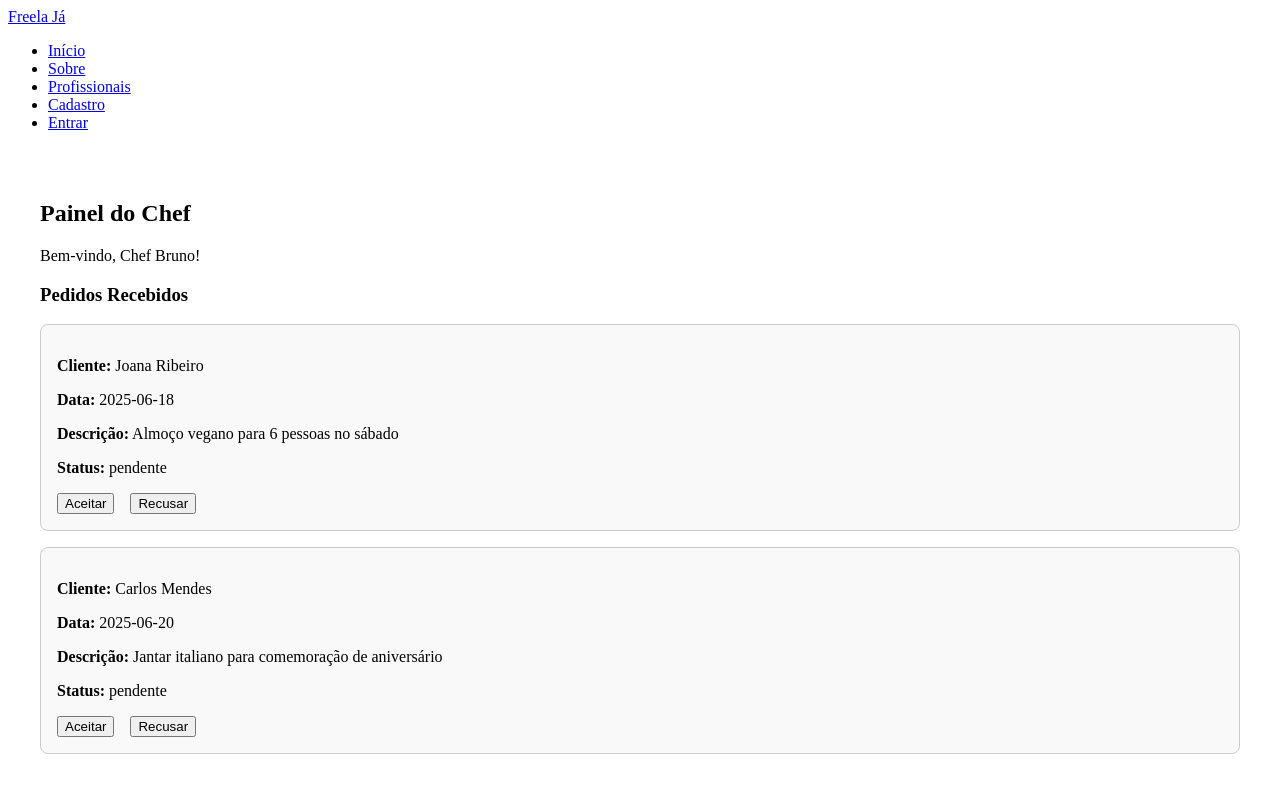
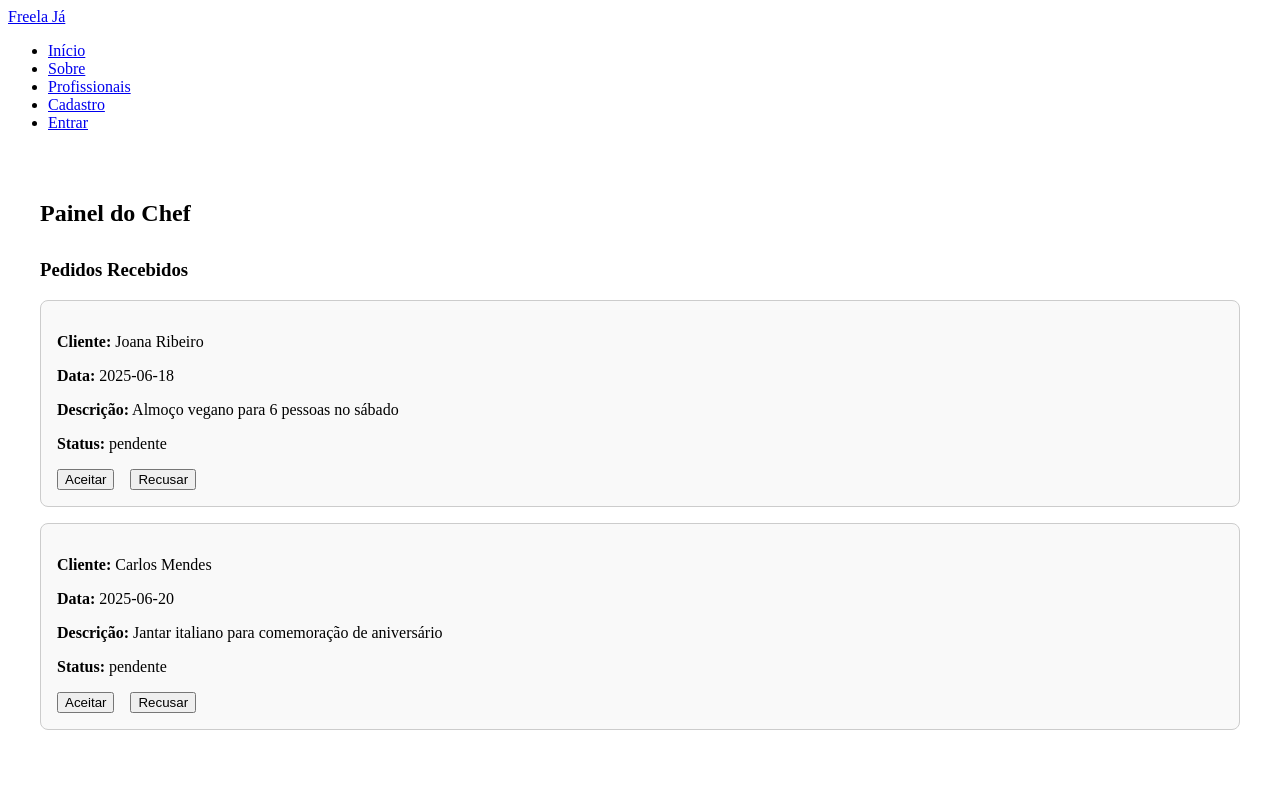
Before and after one commit to cattiste/freela-ja, a React (Vite) app: page /painel in a window 1280 px wide. Shown: the top 792 px of the page. Built offline with nearby package versions, Linux system fonts and the light colour scheme.

Commit message:
painelchef

```diff
--- a/src/pages/PainelChef.jsx
+++ b/src/pages/PainelChef.jsx
@@ -1,6 +1,7 @@
-import React, { useState } from 'react'
+import React, { useState, useEffect } from 'react'
 
 export default function PainelChef() {
+  const [usuario, setUsuario] = useState(null)
   const [pedidos, setPedidos] = useState([
     {
       id: 1,
@@ -17,6 +18,13 @@ export default function PainelChef() {
       status: 'pendente'
     }
   ])
+
+  useEffect(() => {
+    const logado = JSON.parse(localStorage.getItem('usuarioLogado'))
+    if (logado) {
+      setUsuario(logado)
+    }
+  }, [])
 
   const aceitarPedido = (id) => {
     setPedidos(prev =>
@@ -37,9 +45,9 @@ export default function PainelChef() {
   return (
     <div style={{ padding: '2rem' }}>
       <h2>Painel do Chef</h2>
-      <p>Bem-vindo, Chef Bruno!</p>
+      {usuario && <p>Bem-vindo, {usuario.nome}!</p>}
 
-      <h3>Pedidos Recebidos</h3>
+      <h3 style={{ marginTop: '2rem' }}>Pedidos Recebidos</h3>
       {pedidos.map(pedido => (
         <div key={pedido.id} style={{
           border: '1px solid #ccc',
```
Also changed, not shown: src/pages/PainelChef.css (deleted, +0 -15 lines).
